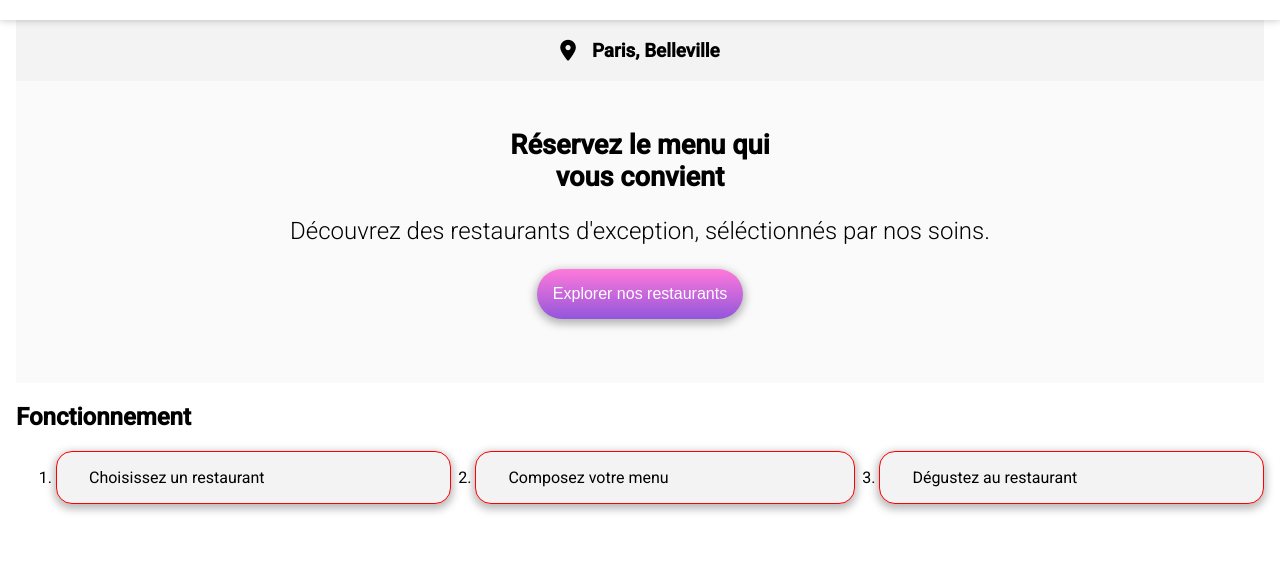
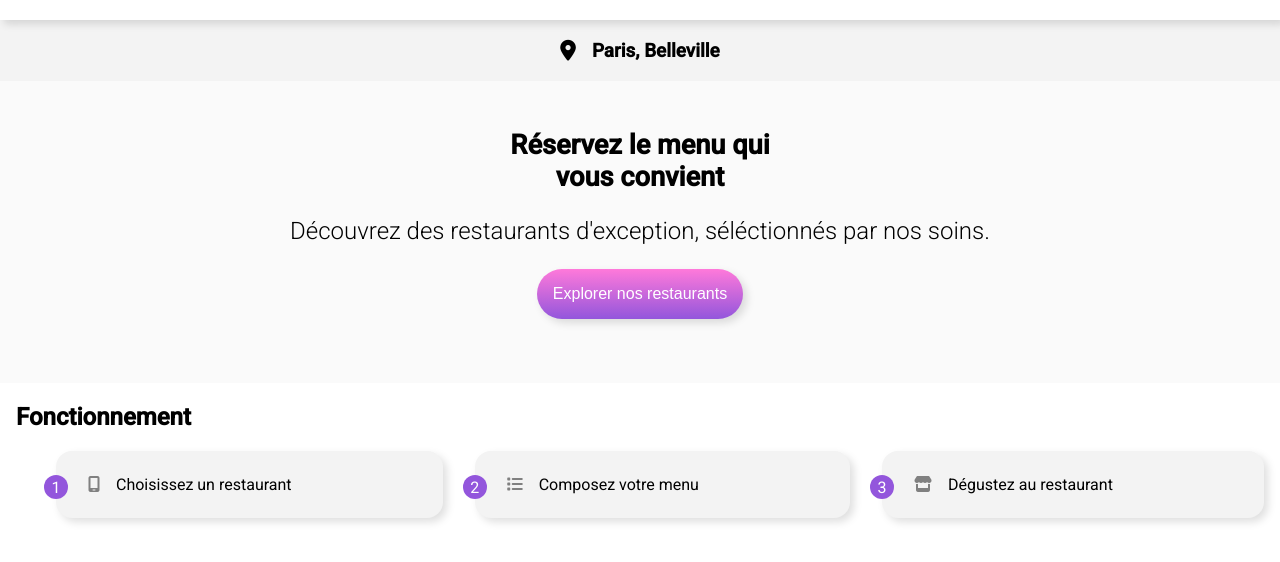
Before and after one commit to RuddyCh/ohmyfood, a website: page index.html in a window 1280 px wide. Shown: the part 64-626 px from the top of the page. Drawn offline with Linux system fonts and the light colour scheme; a web font is replaced by a local one.

Commit message:
fonctionnement & variables

```diff
--- a/index.html
+++ b/index.html
@@ -27,9 +27,9 @@
         <section class="fonctionnement">
             <h2>Fonctionnement</h2>
             <ol>
-                <li>Choisissez un restaurant</li>
-                <li>Composez votre menu</li>
-                <li>Dégustez au restaurant</li>
+                <li><i class="fa-solid fa-mobile-screen"></i>Choisissez un restaurant</li>
+                <li><i class="fa-solid fa-list"></i>Composez votre menu</li>
+                <li><i class="fa-solid fa-store"></i>Dégustez au restaurant</li>
             </ol>
         </section>
 
--- a/sass/base/_base.scss
+++ b/sass/base/_base.scss
@@ -10,7 +10,3 @@ body {
     margin: 0px;
     font-family: 'Roboto', sans-serif;
 }
-
-main {
-    padding: 0 1rem;
-}
--- a/sass/components/_fonctionnement.scss
+++ b/sass/components/_fonctionnement.scss
@@ -1,21 +1,41 @@
 .fonctionnement {
+    counter-reset: tuto;
+    padding: 0 1rem;
     & ol {
         display: flex;
         flex-direction: column;
-        gap: 1.5rem;
-        @media (min-width: 850px) {
+        gap: 2rem;
+        @media (min-width: 1000px) {
             flex-direction: row;
         }
     }
     & li {
-        background-color: #f3f3f3;
-        padding: 1rem 2rem;
-        border: 1px solid red;
+        position: relative;
+        background-color: $color-lightgrey;
+        padding: 1.5rem 2rem;
         flex-grow: 1;
         border-radius: 1rem;
+        list-style-type: none;
         @include shadow;
         &:hover {
             @include opacityshadow;
         }
+        & i.fa-solid {
+            color: grey;
+            margin-right: 1rem;
+        }
+        &::before {
+            content: counter(tuto);
+            counter-increment: tuto;
+            display: grid;
+            place-items: center;
+            position: absolute;
+            left: -12px;
+            color: #fff;
+            background-color: $color-primary;
+            width: 1.5rem;
+            height: 1.5rem;
+            border-radius: 50%;
+        }
     }
 }
--- a/sass/layouts/_explorer.scss
+++ b/sass/layouts/_explorer.scss
@@ -11,7 +11,7 @@
         font-weight: lighter;
     }
     & button {
-        background-image: linear-gradient(#FF79DA, #9356DC);
+        background-image: linear-gradient($color-secondary, $color-primary);
         color: white;
         font-weight: normal;
         font-size: medium;
--- a/sass/layouts/_header.scss
+++ b/sass/layouts/_header.scss
@@ -1,7 +1,7 @@
 header {
     font-family: 'Shrikhand', cursive;
     text-align: center;
-    box-shadow: 0 0 0.5rem rgb(0 0 0 / 25%);
+    @include shadow;
     padding: 0.1rem;
     font-size: 16px;
     margin: 0;
--- a/sass/layouts/_paris.scss
+++ b/sass/layouts/_paris.scss
@@ -3,12 +3,11 @@
     align-items: center;
     justify-content: center;
     gap: 1rem;
-    background-color: #F3F3F3;
+    background-color: $color-lightgrey;
     text-align: center;
     padding: 1.2rem;
     font-size: 0.5cm;
     font-weight: 600;
-
     & i {
         font-size: 1.3rem;
     }
--- a/sass/style.scss
+++ b/sass/style.scss
@@ -1,4 +1,8 @@
 @import "./base/base";
+
+/* Variables */
+
+@import "./utils/variables";
 
 /* mixins */
 
@@ -16,6 +20,6 @@
 
 @import "./layouts/explorer";
 
-/* Restaurant explorer */
+/* Fonctionnement */
 
 @import "./components/fonctionnement";
--- a/sass/utils/_mixins.scss
+++ b/sass/utils/_mixins.scss
@@ -1,8 +1,8 @@
 @mixin shadow {
-    box-shadow: 0px 3px 9px 2px rgba(0, 0, 0, 0.28);
+    box-shadow: 0.25rem 0.25rem 0.5rem rgb(0 0 0 / 13%);
 }
 
 @mixin opacityshadow {
         opacity: 0.9;
-        box-shadow: 0px 3px 9px 2px rgba(0, 0, 0, 0.50);
+        box-shadow: 0px 3px 9px 2px rgba(0, 0, 0, 0.28);
 }
--- /dev/null
+++ b/sass/utils/_variables.scss
@@ -0,0 +1,4 @@
+$color-primary: #9356DC;
+$color-secondary: #FF79DA;
+$color-tertiary: #99e2d0;
+$color-lightgrey: #f3f3f3;
```
Also changed, not shown: style.css, 1 other file.
